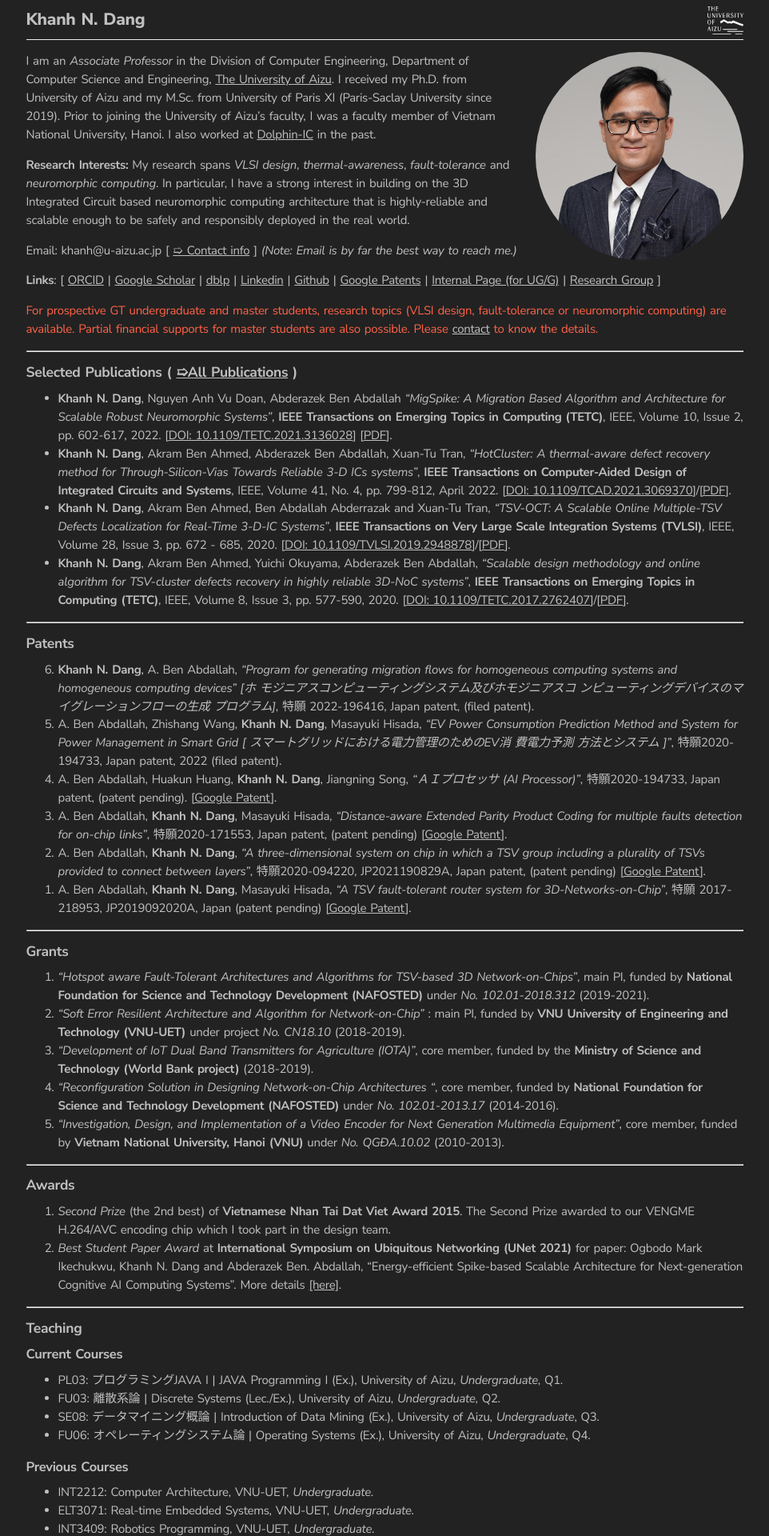
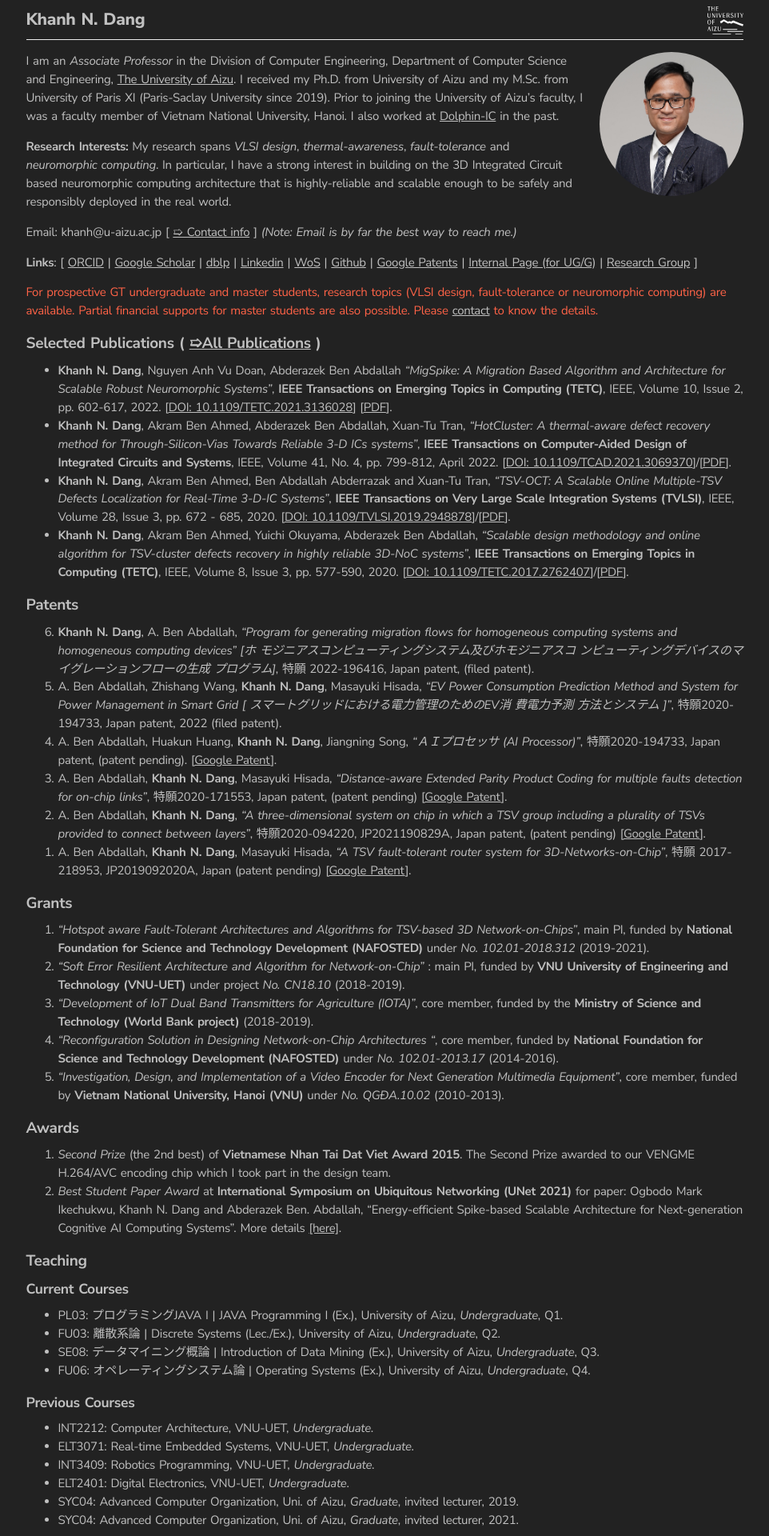
Before and after one commit to khanhdang/minimal-page, a Jekyll site: the page built from index.md, in a window 1280 px wide. Shown: the top 1920 px of the page at 80% size, without its empty margins (159-1121 px from the left). Built offline with Jekyll 4.4.1, drawn with Linux system fonts in a browser that asks for light colours.

```diff
--- a/assets/main.css
+++ b/assets/main.css
@@ -17,7 +17,7 @@
     box-sizing: border-box;
     background-color: #DDD;
     float: right;
-    width: 260px;
+    width: 180px;
     top: 0rem;
     margin-left: 20px;
     transition: 0.75s all ease-in-out;
@@ -98,18 +98,18 @@
 }
 
 h1 {
-    font-size: 1.17em;
+    font-size: 1.27em;
     margin-bottom: -0.4em;
 }
 
 h2 {
-    font-size: 1.10em;
+    font-size: 1.17em;
     margin-bottom: -0.4em;
 
 }
 
 h3 {
-    font-size: 1.08em;
+    font-size: 1.1em;
     padding-top: 0.7em;
     margin-bottom: -0.4em;
 }
--- a/index.md
+++ b/index.md
@@ -23,7 +23,7 @@
 Email: khanh@u-aizu.ac.jp \[ [&#10159; Contact info](#contact) \]
 *(Note: Email is by far the best way to reach me.)*
 
-**Links**: [ [ORCID](https://orcid.org/0000-0001-6702-3870) \| [Google Scholar](https://scholar.google.com.vn/citations?user=mQbqkUMAAAAJ) \| [dblp](https://dblp.uni-trier.de/pid/184/5348.html) \| [Linkedin](https://www.linkedin.com/in/khanhndang) \| [Github](https://github.com/khanhdang) \| [Google Patents](https://patents.google.com/?inventor=Nam+Khanh+Dang) \| [Internal Page (for UG/G)](https://web-int.u-aizu.ac.jp/~khanh/) \| [Research Group](https://web-ext.u-aizu.ac.jp/misc/benablab/) ]
+**Links**: [ [ORCID](https://orcid.org/0000-0001-6702-3870) \| [Google Scholar](https://scholar.google.com.vn/citations?user=mQbqkUMAAAAJ) \| [dblp](https://dblp.uni-trier.de/pid/184/5348.html) \| [Linkedin](https://www.linkedin.com/in/khanhndang) \| [WoS](https://www.webofscience.com/wos/author/record/2184844) \| [Github](https://github.com/khanhdang) \| [Google Patents](https://patents.google.com/?inventor=Nam+Khanh+Dang) \| [Internal Page (for UG/G)](https://web-int.u-aizu.ac.jp/~khanh/) \| [Research Group](https://web-ext.u-aizu.ac.jp/misc/benablab/) ]
 
 
 For prospective GT undergraduate and master students, research topics (VLSI design,
@@ -31,7 +31,6 @@
 also possible. Please <a href="#contact">contact</a> to know the details.
 {: .announce}
 
----
 # Selected Publications ( [&#10159;All Publications]({% link pub.md %}) )
 
 -  **Khanh N. Dang**, Nguyen Anh Vu Doan, Abderazek Ben Abdallah *"MigSpike: A Migration Based Algorithm and Architecture for Scalable Robust Neuromorphic Systems"*,  **IEEE Transactions on Emerging Topics in Computing (TETC)**,  IEEE, Volume 10, Issue 2, pp. 602-617, 2022.  \[[DOI: 10.1109/TETC.2021.3136028](https://doi.org/10.1109/TETC.2021.3136028)\] \[[PDF](./share/pubs/TETC-2021.pdf)\].
@@ -40,7 +39,6 @@
 -  **Khanh N. Dang**, Akram Ben Ahmed, Yuichi Okuyama, Abderazek Ben Abdallah, *"Scalable design methodology and online algorithm for TSV-cluster defects recovery in highly reliable 3D-NoC systems"*, **IEEE Transactions on Emerging Topics in Computing (TETC)**, IEEE, Volume 8, Issue 3, pp. 577-590, 2020. \[[DOI: 10.1109/TETC.2017.2762407](https://doi.org/10.1109/TETC.2017.2762407)\]/\[[PDF](./share/pubs/TETC-2017.pdf)\].
 
 
----
 
 # Patents
 
@@ -53,7 +51,6 @@
 JP2019092020A, Japan (patent pending) \[[Google Patent](https://patents.google.com/patent/JP2019092020A/en)\].
 {: reversed="reversed"}
 
----
 
 
 # Grants
@@ -64,7 +61,6 @@
 1. *"Reconfiguration Solution in Designing Network-on-Chip Architectures "*, core member, funded by **National Foundation for Science and Technology Development (NAFOSTED)** under *No. 102.01-2013.17* (2014-2016).
 1. *"Investigation, Design, and Implementation of a Video Encoder for Next Generation Multimedia Equipment"*, core member, funded by  **Vietnam National University, Hanoi (VNU)** under *No. QGĐA.10.02* (2010-2013).
 
----
 
 
 
@@ -74,7 +70,6 @@
 2. *Best Student Paper Award* at **International Symposium on Ubiquitous Networking (UNet 2021)** for paper:
 Ogbodo Mark Ikechukwu, Khanh N. Dang and Abderazek Ben. Abdallah, “Energy-efficient Spike-based Scalable Architecture for Next-generation Cognitive AI Computing Systems”. More details [\[here\]](assets/awards/2021-Unet.jpg).
 
----
 
 # Teaching
 
@@ -93,7 +88,6 @@
 - SYC04: Advanced Computer Organization, Uni. of Aizu, *Graduate*, invited lecturer, 2019.
 - SYC04: Advanced Computer Organization, Uni. of Aizu, *Graduate*, invited lecturer, 2021.
 
----
 
 # Service
 
@@ -119,7 +113,6 @@
 - **Journal**: ACM Journal on Emerging Technologies in Computing Systems, Applied Sciences, Elsevier Journal of Systems Architecture, Electronics, Frontiers in Computational Neuroscience, Frontiers in Neuroscience, IEEE Transactions on Circuits and Systems I : Regular Papers, IEEE Access, Journal of Supercomputing, Microprocessors and Microsystems, Microelectronics Journal
 - **Conference**: IEEE MCSoC 2017, IEEE MCSoC 2018, IEEE MCSoC 2019, IEEE ATC 2020, IEEE APCCAS 2020, IEEE ICCE 2020, IEEE ISCAS 2021, IEEE APCCAS 2021, ICCE 2022, MCSoC 2022, ATC 2022, RIFV 2022
 
----
 
 # Contact
 
```
Also changed, not shown: pub.md (+0 -6 lines), README.md, 1 other file.
